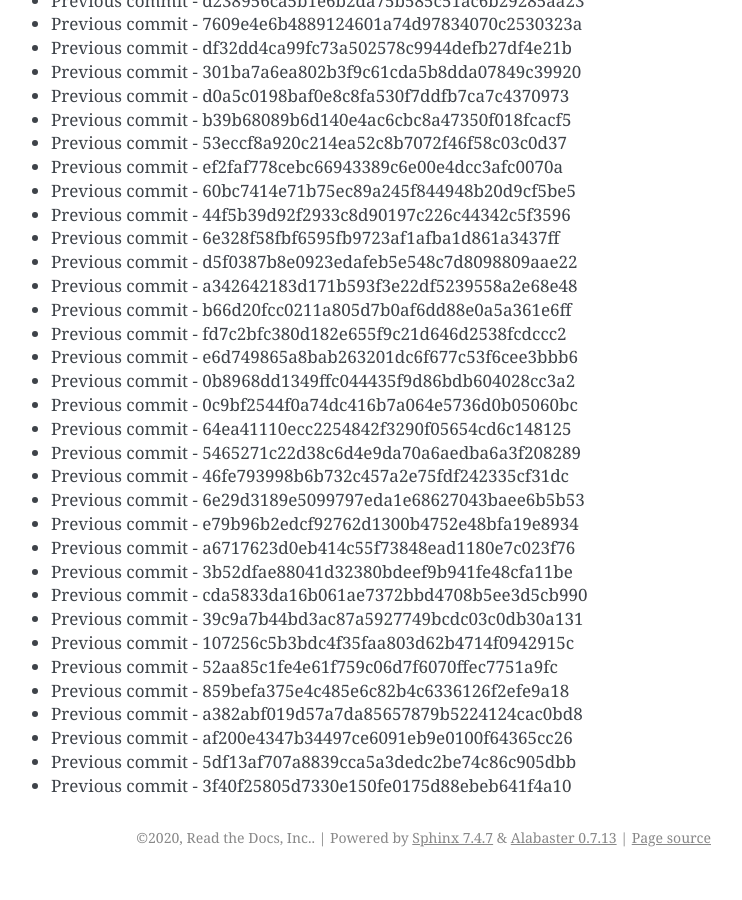
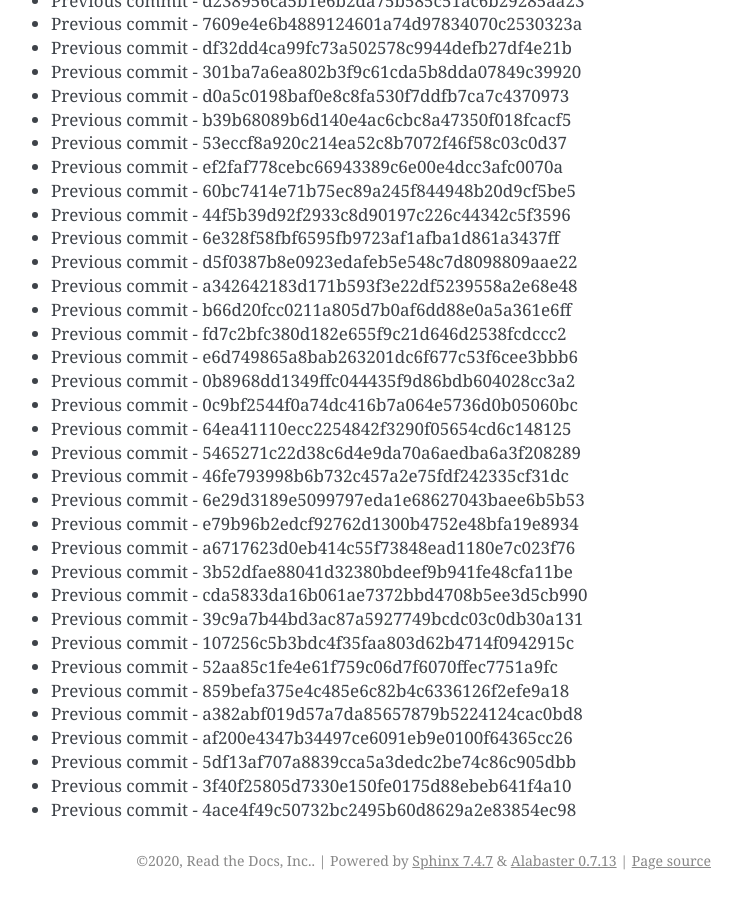
Before and after one commit to readthedocs/rtd-git-stresstest, a Sphinx documentation site: the page built from docs/updates.rst, in a window 1280 px wide and 900 px high, scrolled down 61694 px. Shown: the whole window, without its empty margins (399-1141 px from the left). Built offline with Sphinx 7.4.7, drawn with Linux system fonts in a browser that asks for light colours; before the commit the page ends 62571 px from its top, so only the background shows below that.

Commit message:
Generating commit from previous: 4ace4f49c50732bc2495b60d8629a2e83854ec98

```diff
--- a/docs/updates.rst
+++ b/docs/updates.rst
@@ -2624,3 +2624,4 @@ It can be tested for any performance characteristics.
 * Previous commit - af200e4347b34497ce6091eb9e0100f64365cc26
 * Previous commit - 5df13af707a8839cca5a3dedc2be74c86c905dbb
 * Previous commit - 3f40f25805d7330e150fe0175d88ebeb641f4a10
+* Previous commit - 4ace4f49c50732bc2495b60d8629a2e83854ec98
```
